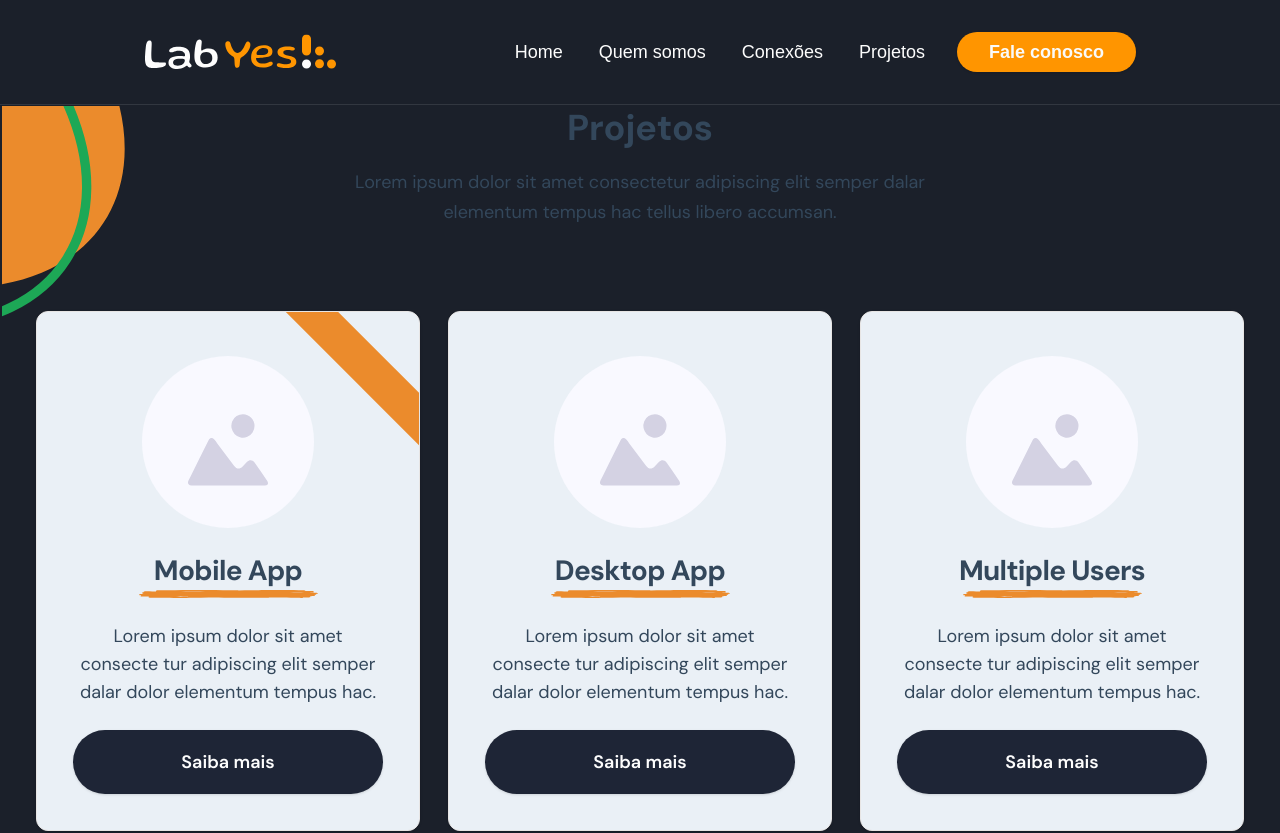
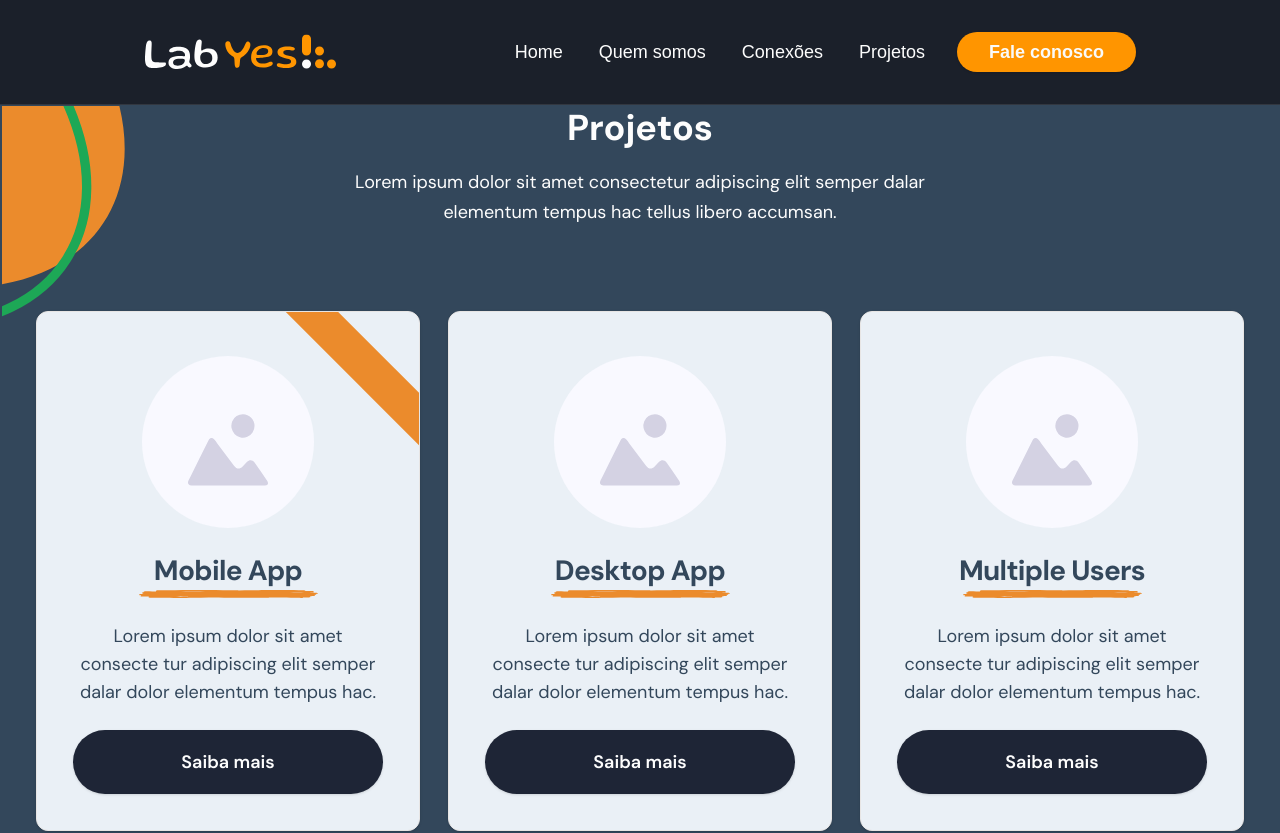
Before and after one commit to labyes24/LABYES-LP, a Next.js app: page /projetos in a window 1280 px wide. Shown: the top 833 px of the page. Built offline with nearby package versions, Linux system fonts and the light colour scheme; no server answers.

Commit message:
style: update bg projects page
Refs: 868ctbj56

```diff
--- a/src/app/projetos/page.tsx
+++ b/src/app/projetos/page.tsx
@@ -10,7 +10,7 @@ export const metadata: Metadata = {
 
 export default function ProjectsPage() {
     return (
-        <section className="relative flex min-h-[80vh] flex-col items-center p-4 pt-16 font-['DM_Sans'] text-ly-dark-azure-600 lg:p-0">
+        <section className="relative flex min-h-[80vh] flex-col items-center bg-section-medium p-4 pt-16 font-['DM_Sans'] text-section-medium-foreground lg:p-0">
             <div
                 style={{
                     backgroundImage: `url(${topDoodle.src})`,
@@ -28,7 +28,7 @@ export default function ProjectsPage() {
                 dalar elementum tempus hac tellus libero accumsan.
             </p>
 
-            <div className="mb-28 flex flex-col items-center font-['DM_Sans'] text-ly-dark-azure-600 lg:mb-48 lg:flex-row lg:gap-7 lg:p-7">
+            <div className="mb-28 flex flex-col items-center font-['DM_Sans'] lg:mb-48 lg:flex-row lg:gap-7 lg:p-7">
                 <ProjectCard
                     title="Mobile App"
                     description="Lorem ipsum dolor sit amet consecte tur adipiscing elit semper dalar dolor elementum tempus hac."
```
